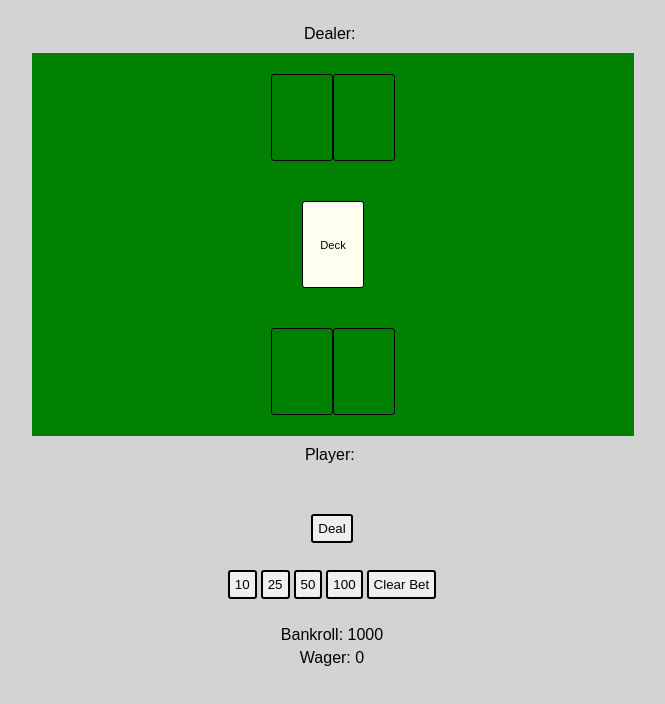
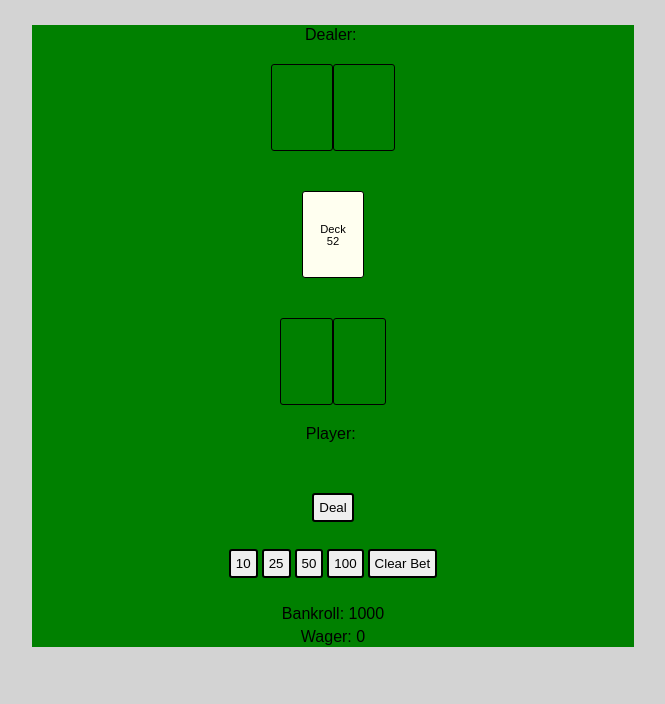
Before and after one commit to jeremiah-quill/Vanilla-JS-Blackjack, a plain HTML site: page index.html in a window 1280 px wide. Shown: the whole page, without its empty margins (308-973 px from the left). Drawn offline with Linux system fonts and the light colour scheme.

```diff
--- a/index.html
+++ b/index.html
@@ -12,15 +12,23 @@
         Deck Count:&nbsp;
         <div class='deckCounter'></div>
     </div> -->
-
+<div class="gameContainer">
+    <div class="contentContainer">
     <div class='dealerScoreContainer'>
         Dealer:&nbsp;
         <div class='dealerScoreDiv'></div>
     </div>
 
-    <div class=gameContainer>
+    <div class=tableContainer>
         <div class='dealerContainer'><div class='fakeCard'></div><div class='fakeCard'></div></div>
-        <div class='deckContainer'><div class='deck'>Deck<div class='deckCounter'></div></div></div>
+
+        <div class='deckContainer'>
+            <div class='deck'>Deck
+                <div class='deckCounter'>52
+                </div>
+            </div>
+        </div>
+
         <div class='statusContainer'>
                 <div class='status'></div>
                 <div class='status2'></div>
@@ -38,7 +46,7 @@
             <div class='userScoreDiv'></div>
         </div>
         <div class='userScoreContainer2'>
-            Split Hand:&nbsp;
+            Split:&nbsp;
             <div class='userScoreDiv2'></div>
         </div>
     </div>
@@ -73,6 +81,37 @@
             <div class='wagerDiv'></div>
         </div>
     </div>
+</div>
+</div>
+    <!-- <div class="leaderboardContainer">
+            <div class="statsDiv">
+                    <h3>My Stats</h3>
+                    <ul class="myStatsList">
+                        <li class='myHighscore'>Highscore: </li>
+                        <li class='myLifetime'>Lifetime Total: </li>
+                        <li class='myHands'>Hands Played: </li>
+                        <li class='myBJ'>Blackjacks: </li>
+                    </ul>
+                </div>
+        <div class="leaderboardDiv">
+            <h3>Leaderboard</h3>
+            <div class='lBoardBtns'>
+                <button class='highscoreBtn lBoardBtn'>Highscore</button>
+                <button class='lifetimeBtn lBoardBtn'>Lifetime Total</button>
+                <button class='handsBtn lBoardBtn'>Hands Played</button>
+                <button class='blackjacksBtn lBoardBtn'>Blackjacks</button>
+            </div>
+            <div class='lBoardLists'>
+                <ul class='highscoreList'></ul>
+                <ul class='lifetimeList'></ul>
+                <ul class='handsList'></ul>
+                <ul class='blackjacksList'></ul>
+            </div>
+        </div>
+
+    </div> -->
+</div>
+
     <script src ='app.js'></script>
 </body>
 </html>
```
